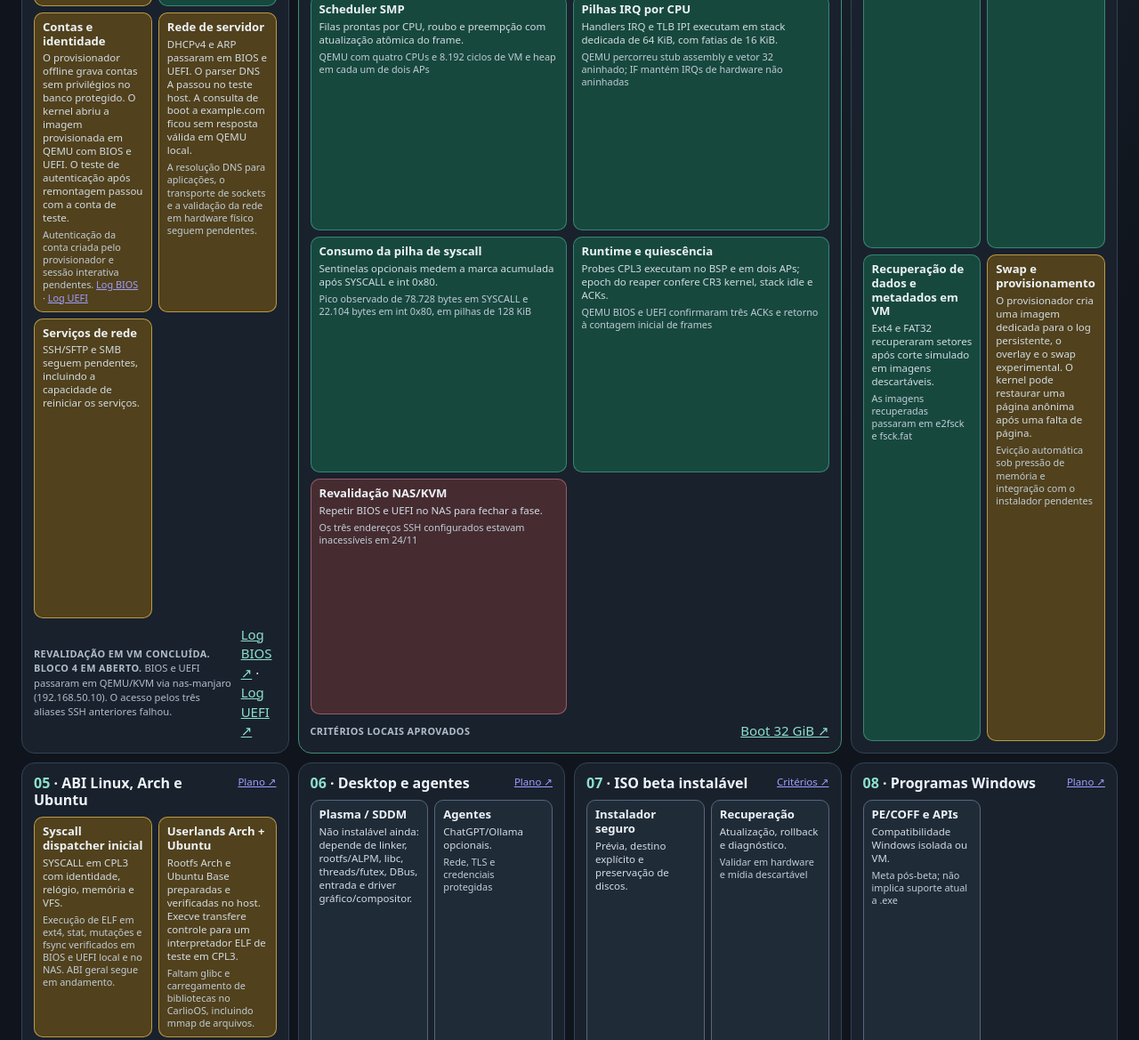
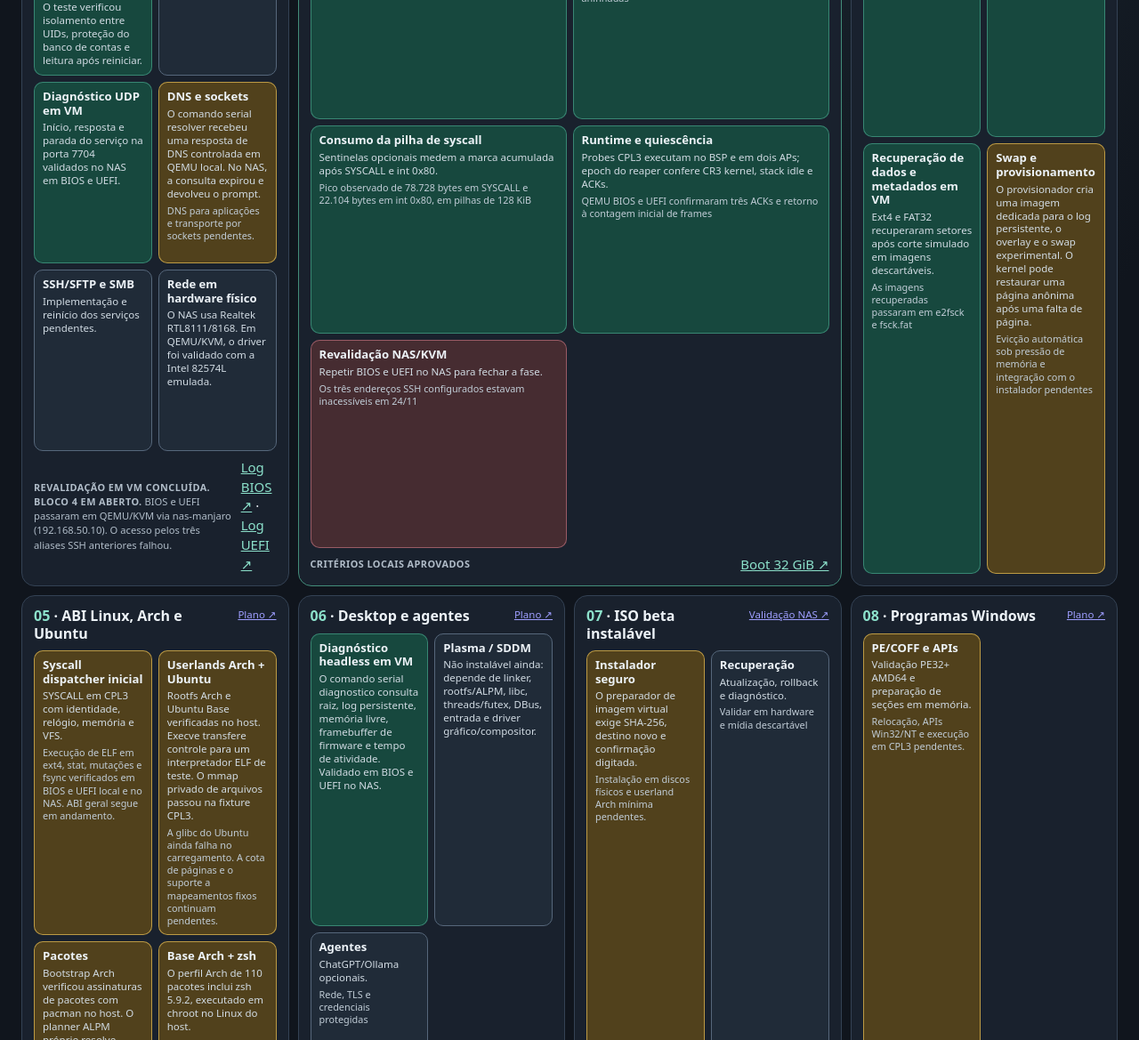
Before and after one commit to GabrielCazar/carlio-os, a plain HTML site: page progress/index.html in a window 1280 px wide. Shown: the part 1464-2633 px from the top of the page at 89% size. Drawn offline with Linux system fonts and the light colour scheme.

Commit message:
docs: atualiza progresso e critérios de aceite dos blocos 4 a 8

```diff
--- a/progress/index.html
+++ b/progress/index.html
@@ -89,9 +89,12 @@
       <div class="tasks">
         <div class="task doing"><h3>Política POSIX</h3><p>O kernel aplica UID, GID e grupos suplementares ao percorrer diretórios do disco.</p><span class="sub">CPL3 confirmou EACCES em access, openat e execve. A cobertura geral segue pendente.</span></div>
         <div class="task done"><h3>VFS FHS em VM</h3><p>Rootfs ext4/FAT32 em leitura, syscalls em CPL3 e overlay persistente em disco provisionado.</p><span class="sub">Validação em BIOS e UEFI com imagens descartáveis</span></div>
-        <div class="task doing"><h3>Contas e identidade</h3><p>O provisionador offline grava contas sem privilégios no banco protegido. O kernel abriu a imagem provisionada em QEMU com BIOS e UEFI. O teste de autenticação após remontagem passou com a conta de teste.</p><span class="sub">Autenticação da conta criada pelo provisionador e sessão interativa pendentes. <a href="../reports/logs/bloco4-conta-provisionada-bios.log">Log BIOS</a> · <a href="../reports/logs/bloco4-conta-provisionada-uefi.log">Log UEFI</a></span></div>
-        <div class="task doing"><h3>Rede de servidor</h3><p>DHCPv4 e ARP passaram em BIOS e UEFI. O parser DNS A passou no teste host. A consulta de boot a example.com ficou sem resposta válida em QEMU local.</p><span class="sub">A resolução DNS para aplicações, o transporte de sockets e a validação da rede em hardware físico seguem pendentes.</span></div>
-        <div class="task doing"><h3>Serviços de rede</h3><p>SSH/SFTP e SMB seguem pendentes, incluindo a capacidade de reiniciar os serviços.</p></div>
+        <div class="task done"><h3>Login serial e identidade POSIX</h3><p>Duas contas provisionadas foram autenticadas em QEMU/KVM no NAS. O teste verificou isolamento entre UIDs, proteção do banco de contas e leitura após reiniciar.</p></div>
+        <div class="task pending"><h3>Processos da sessão</h3><p>Iniciar aplicações com o UID, GID e grupos da sessão autenticada.</p></div>
+        <div class="task done"><h3>Diagnóstico UDP em VM</h3><p>Início, resposta e parada do serviço na porta 7704 validados no NAS em BIOS e UEFI.</p></div>
+        <div class="task doing"><h3>DNS e sockets</h3><p>O comando serial resolver recebeu uma resposta de DNS controlada em QEMU local. No NAS, a consulta expirou e devolveu o prompt.</p><span class="sub">DNS para aplicações e transporte por sockets pendentes.</span></div>
+        <div class="task pending"><h3>SSH/SFTP e SMB</h3><p>Implementação e reinício dos serviços pendentes.</p></div>
+        <div class="task pending"><h3>Rede em hardware físico</h3><p>O NAS usa Realtek RTL8111/8168. Em QEMU/KVM, o driver foi validado com a Intel 82574L emulada.</p></div>
       </div>
       <div class="phase-foot"><p><span class="status-word">Revalidação em VM concluída. Bloco 4 em aberto.</span> BIOS e UEFI passaram em QEMU/KVM via nas-manjaro (192.168.50.10). O acesso pelos três aliases SSH anteriores falhou.</p><div><a href="../reports/logs/bloco-4-revalidacao-nas-20261124-195431-qemu-kvm-bios.log">Log BIOS ↗</a> · <a href="../reports/logs/bloco-4-revalidacao-nas-20261124-195431-qemu-kvm-uefi.log">Log UEFI ↗</a></div></div>
     </article>
@@ -100,7 +103,7 @@
       <div class="phase-head"><h2><span class="phase-no">05</span> · ABI Linux, Arch e Ubuntu</h2><a class="phase-link" href="../reports/fase-4-aplicacoes-linux.md">Plano ↗</a></div>
       <div class="tasks">
         <div class="task doing"><h3>Syscall dispatcher inicial</h3><p>SYSCALL em CPL3 com identidade, relógio, memória e VFS.</p><span class="sub">Execução de ELF em ext4, stat, mutações e fsync verificados em BIOS e UEFI local e no NAS. ABI geral segue em andamento.</span></div>
-        <div class="task doing"><h3>Userlands Arch + Ubuntu</h3><p>Rootfs Arch e Ubuntu Base preparadas e verificadas no host. Execve transfere controle para um interpretador ELF de teste em CPL3.</p><span class="sub">Faltam glibc e carregamento de bibliotecas no CarlioOS, incluindo mmap de arquivos.</span></div>
+        <div class="task doing"><h3>Userlands Arch + Ubuntu</h3><p>Rootfs Arch e Ubuntu Base verificadas no host. Execve transfere controle para um interpretador ELF de teste. O mmap privado de arquivos passou na fixture CPL3.</p><span class="sub">A glibc do Ubuntu ainda falha no carregamento. A cota de páginas e o suporte a mapeamentos fixos continuam pendentes.</span></div>
         <div class="task doing"><h3>Pacotes</h3><p>Bootstrap Arch verificou assinaturas de pacotes com pacman no host. O planner ALPM próprio resolve dependências nomeadas e versionadas.</p><span class="sub">Instalação, isolamento e rollback no CarlioOS seguem em andamento.</span></div>
         <div class="task doing"><h3>Base Arch + zsh</h3><p>O perfil Arch de 110 pacotes inclui zsh 5.9.2, executado em chroot no Linux do host.</p><span class="sub">Execução de zsh no CarlioOS e boot da userland seguem em andamento.</span></div>
       </div>
@@ -109,15 +112,16 @@
     <article class="phase" data-phase="6">
       <div class="phase-head"><h2><span class="phase-no">06</span> · Desktop e agentes</h2><a class="phase-link" href="../reports/fase-6-interface-plataformas.md">Plano ↗</a></div>
       <div class="tasks">
+        <div class="task done"><h3>Diagnóstico headless em VM</h3><p>O comando serial diagnostico consulta raiz, log persistente, memória livre, framebuffer de firmware e tempo de atividade. Validado em BIOS e UEFI no NAS.</p></div>
         <div class="task pending"><h3>Plasma / SDDM</h3><p>Não instalável ainda: depende de linker, rootfs/ALPM, libc, threads/futex, DBus, entrada e driver gráfico/compositor.</p></div>
         <div class="task pending"><h3>Agentes</h3><p>ChatGPT/Ollama opcionais.</p><span class="sub">Rede, TLS e credenciais protegidas</span></div>
       </div>
     </article>
 
     <article class="phase" data-phase="7">
-      <div class="phase-head"><h2><span class="phase-no">07</span> · ISO beta instalável</h2><a class="phase-link" href="../docs/ROADMAP.md">Critérios ↗</a></div>
+      <div class="phase-head"><h2><span class="phase-no">07</span> · ISO beta instalável</h2><a class="phase-link" href="../reports/blocos-6-7-8-validacao-nas.md">Validação NAS ↗</a></div>
       <div class="tasks">
-        <div class="task pending"><h3>Instalador seguro</h3><p>Prévia, destino explícito e preservação de discos.</p></div>
+        <div class="task doing"><h3>Instalador seguro</h3><p>O preparador de imagem virtual exige SHA-256, destino novo e confirmação digitada.</p><span class="sub">Instalação em discos físicos e userland Arch mínima pendentes.</span></div>
         <div class="task pending"><h3>Recuperação</h3><p>Atualização, rollback e diagnóstico.</p><span class="sub">Validar em hardware e mídia descartável</span></div>
       </div>
     </article>
@@ -125,7 +129,7 @@
     <article class="phase" data-phase="8">
       <div class="phase-head"><h2><span class="phase-no">08</span> · Programas Windows</h2><a class="phase-link" href="../reports/fase-8-aplicacoes-windows-nativas.md">Plano ↗</a></div>
       <div class="tasks">
-        <div class="task pending"><h3>PE/COFF e APIs</h3><p>Compatibilidade Windows isolada ou VM.</p><span class="sub">Meta pós-beta; não implica suporte atual a .exe</span></div>
+        <div class="task doing"><h3>PE/COFF e APIs</h3><p>Validação PE32+ AMD64 e preparação de seções em memória.</p><span class="sub">Relocação, APIs Win32/NT e execução em CPL3 pendentes.</span></div>
       </div>
     </article>
   </section>
```
Also changed, not shown: 6 other files.
